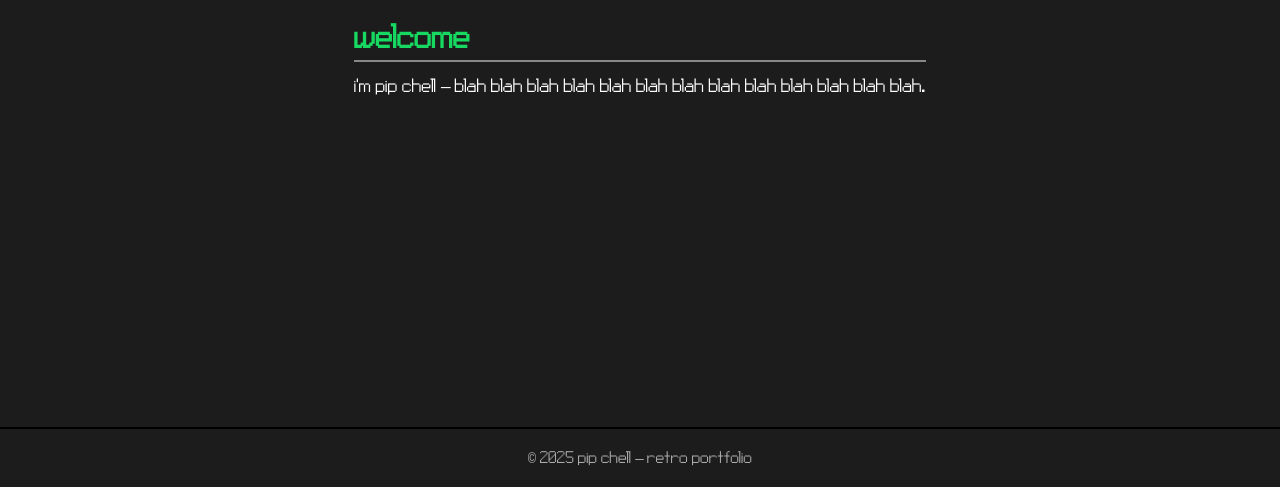
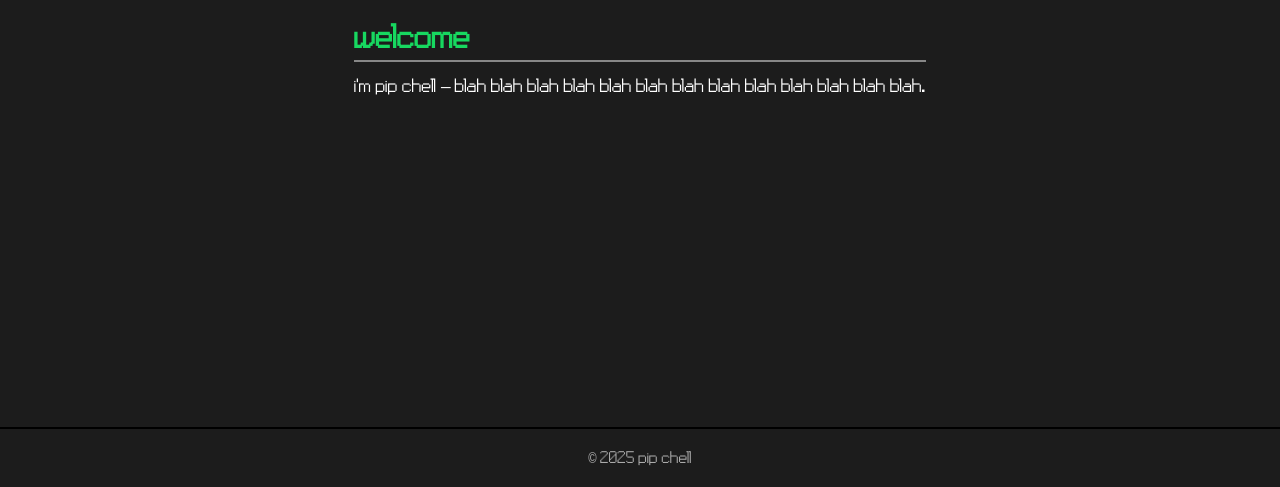
Before and after one commit to pipchell/PIPweb, a plain HTML site: page index.html in a window 1280 px wide. Shown: the part 313-800 px from the top of the page. Drawn offline with Linux system fonts and the light colour scheme.

Commit message:
Update index.html

```diff
--- a/index.html
+++ b/index.html
@@ -177,7 +177,7 @@
   </div>
 
   <footer>
-    © 2025 pip chell — retro portfolio
+    © 2025 pip chell
   </footer>
 
   <script>
```
